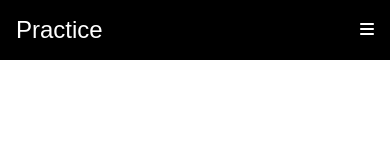
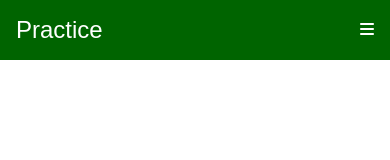
Before and after one commit to Kyle-Shackelford/mf-practice, a plain HTML site: page index.html in a window 390 px wide. Drawn offline with Linux system fonts and the light colour scheme.

Commit message:
900px change

```diff
--- a/css/stylesheet.css
+++ b/css/stylesheet.css
@@ -42,8 +42,17 @@ background-color: blueviolet;
     color: black;
 }
 
+@media (max-width: 900px) {
+
+    .navbar ul {
+    background-color: brown;
+    }
+
+}
+
 @media (max-width: 600px) {
     .navbar ul {
+    background-color: darkgreen;
     flex-wrap: wrap;
     }
 
```
